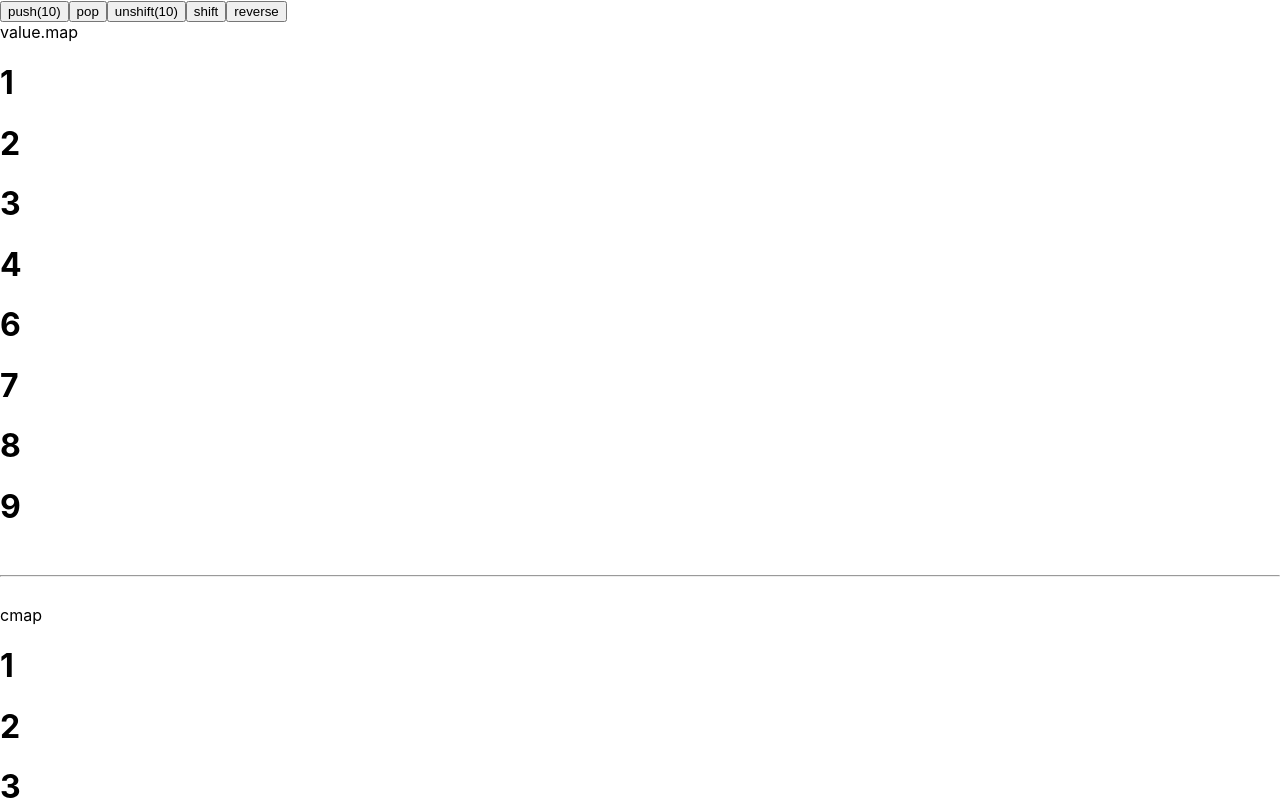
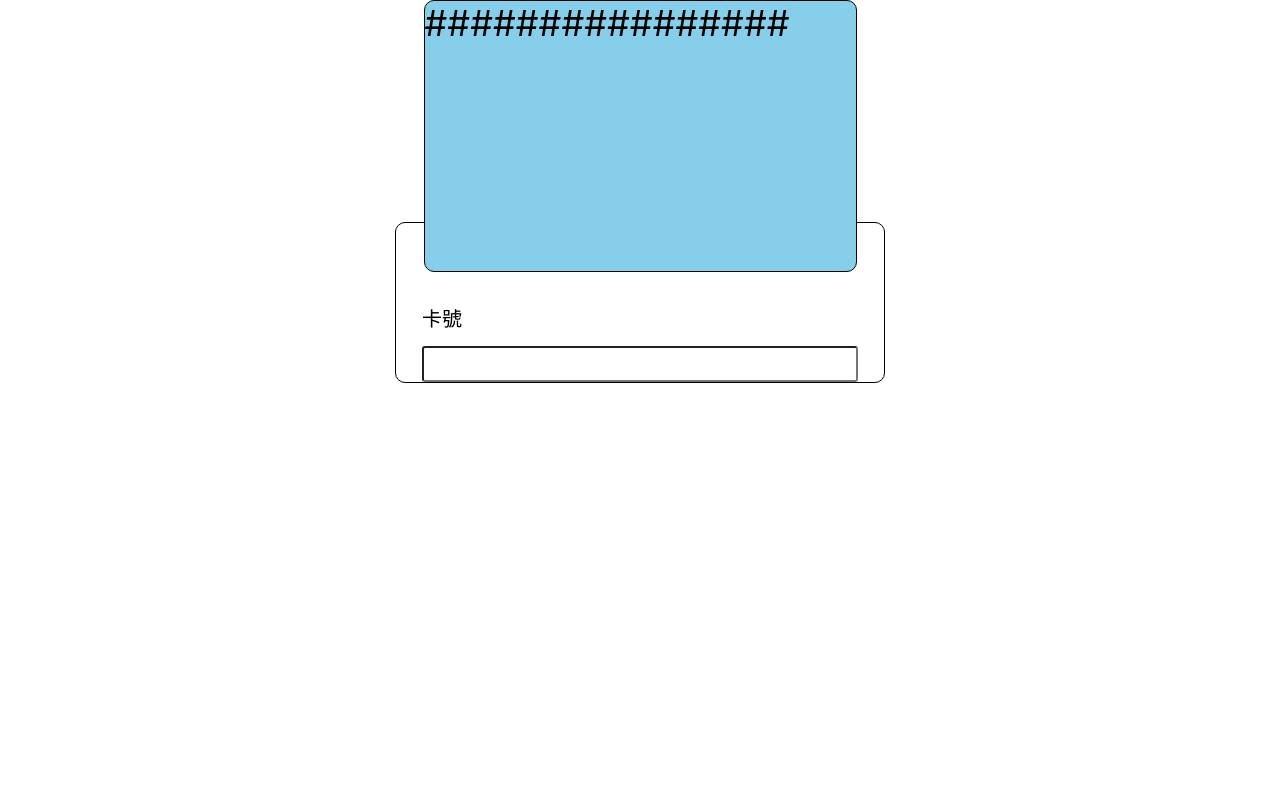
Before and after one commit to hunter850/react, a React (Vite) app: page / in a window 1280 px wide. Shown: the top 800 px of the page. Built offline with nearby package versions, Linux system fonts and the light colour scheme.

Commit message:
create creditcard

```diff
--- a/src/App.jsx
+++ b/src/App.jsx
@@ -1,7 +1,7 @@
-import TryArray from "./practice/51.TryArray";
+import CreditcarContainer from "./practice/CreditcardContainter";
 const App = () => {
     const el = (
-        <TryArray />
+        <CreditcarContainer />
     )
 
     return el;
--- /dev/null
+++ b/src/practice/CardForm.jsx
@@ -0,0 +1,34 @@
+import { Fragment } from "react"
+import InputMask from "react-input-mask"
+
+const CardForm = ({cardNumber, setCardNumber}) => {
+
+    // const handleInput = ({ target: { value } }) => setCardNumber(value.trim());
+    const handleInput = (event) => setCardNumber(event.target.value.trim());
+
+    const submitHandler = (event) => {
+        event.preventDefault();
+    }
+
+    const el = (
+        <Fragment>
+            <form onSubmit={submitHandler} style={{ margin: "-50px" }}>
+                <div style={{ padding: "80px 26px 0px", width: "50%", margin: "auto", border: "1px solid black", borderRadius: "10px" }}>
+                    <label htmlFor="card_number" style={{ marginBottom: "14px", display: "inline-block", fontSize: "20px" }}>卡號</label>
+                    <InputMask
+                        mask='9999999999999999'
+                        value={cardNumber}
+                        onChange={handleInput}
+                        maskChar={""}
+                        style={{ height: "36px", fontSize: "16px", width: "100%", borderRadius: "3px", padding: "0px 18px" }}
+                        id="card_number"
+                    />
+                </div>
+            </form>
+        </Fragment>
+    )
+
+    return el;
+}
+
+export default CardForm
--- /dev/null
+++ b/src/practice/CardNumberInput.jsx
@@ -0,0 +1,62 @@
+import { Fragment, useState, useEffect } from "react"
+import { CSSTransition, TransitionGroup } from "react-transition-group";
+
+import "./css/cardNumberInput.css"
+
+const CardNumberInput = ({ cardNumber }) => {
+
+    const [cardMask, setCardMask] = useState([
+        { content: "#", index: 0 },
+        { content: "#", index: 1 },
+        { content: "#", index: 2 },
+        { content: "#", index: 3 },
+        { content: "#", index: 4 },
+        { content: "#", index: 5 },
+        { content: "#", index: 6 },
+        { content: "#", index: 7 },
+        { content: "#", index: 8 },
+        { content: "#", index: 9 },
+        { content: "#", index: 10 },
+        { content: "#", index: 11 },
+        { content: "#", index: 12 },
+        { content: "#", index: 13 },
+        { content: "#", index: 14 },
+        { content: "#", index: 15 },
+    ])
+
+    const [tempArray, setTempArray] = useState([]);
+
+    useEffect(() => {
+        setTempArray(pre => {
+            pre.splice(0, cardNumber.split("").length, ...cardNumber.split(""));
+            return [...pre];
+        });
+    }, [cardNumber]);
+
+    return (
+        <Fragment>
+            <div className="card_number">
+                <TransitionGroup>
+                    {cardMask.map(item => (
+                        <Fragment key={item.index}>
+                            <CSSTransition in={item.index < cardNumber.split("").length} timeout={500} classNames="text_span slide">
+                                <span className="text_span">{cardNumber.split("")[item.index] === undefined ? tempArray[item.index] : cardNumber.split("")[item.index]}</span>
+                            </CSSTransition>
+                        </Fragment>
+                    ))}
+                </TransitionGroup>
+                <TransitionGroup>
+                    {cardMask.map(item => (
+                        <Fragment key={item.index}>
+                            <CSSTransition in={item.index >= cardNumber.split("").length} timeout={500} classNames="slide">
+                                <span>{item.content}</span>
+                            </CSSTransition>
+                        </Fragment>
+                    ))}
+                </TransitionGroup>
+            </div>
+        </Fragment>
+    );
+}
+
+export default CardNumberInput
--- /dev/null
+++ b/src/practice/Creditcard.jsx
@@ -0,0 +1,24 @@
+import { Fragment, useState } from "react"
+import CardNumberInput from "./CardNumberInput"
+import CardForm from "./CardForm"
+
+
+const Creditcard = () => {
+
+    const [cardNumber, setCardNumber] = useState("");
+
+    const el =  (
+        <Fragment>
+            <div className="card_container" style={{ width: "433px", height: "272px", border: "1px solid black", borderRadius: "10px", margin: "auto", backgroundColor: "skyblue", position: "relative", zIndex: "1" }}>
+                <CardNumberInput cardNumber={cardNumber} />
+            </div>
+            <div className="form_containter">
+                <CardForm cardNumber={cardNumber} setCardNumber={setCardNumber} />
+            </div>
+        </Fragment>
+    )
+
+    return el;
+}
+
+export default Creditcard
--- /dev/null
+++ b/src/practice/CreditcardContainter.jsx
@@ -0,0 +1,16 @@
+import { Fragment } from "react"
+import Creditcard from "./Creditcard";
+
+const CreditcarContainer = () => {
+    const el = (
+        <Fragment>
+            <div style={{padding: "0px 200px"}}>
+                <Creditcard />
+            </div>
+        </Fragment>
+    )
+
+    return el;
+}
+
+export default CreditcarContainer
--- /dev/null
+++ b/src/practice/css/cardNumberInput.css
@@ -0,0 +1,104 @@
+* {
+    box-sizing: border-box;
+    padding: 0px;
+    margin: 0px;
+    list-style-type: none;
+}
+
+.card_number {
+    position: relative;
+    height: 48px;
+}
+
+.card_number > div {
+    position: absolute;
+    top: 0px;
+    left: 0px;
+}
+
+.card_number span {
+    font-size: 36px;
+    padding: 0px;
+    width: 21.28px;
+}
+
+.text_span {
+    display: none;
+}
+
+.slide-enter {
+    opacity: 0;
+    transform: translateY(20px);
+    display: inline-block;
+}
+
+.slide-enter-active {
+    opacity: 1;
+    transform: translateY(0px);
+    transition: transform 0.25s ease-in-out, opacity 0.25s ease-in-out;
+    transition-delay: 0.1s;
+    display: inline-block;
+}
+
+.slide-enter-done {
+    opacity: 1;
+    transform: translateY(0px);
+    display: inline-block;
+}
+
+.slide-exit {
+    opacity: 1;
+    transform: translateY(0px);
+    display: inline-block;
+}
+
+.slide-exit-active {
+    opacity: 0;
+    transform: translateY(-20px);
+    transition: transform 0.25s ease-in-out, opacity 0.25s ease-in-out;
+    display: inline-block;
+}
+
+.slide-exit-done {
+    opacity: 0;
+    transform: translateY(-20px);
+    display: inline-block;
+}
+.right-enter {
+    opacity: 0;
+    transform: translateX(20px) rotate(45deg);
+    display: inline-block;
+}
+
+.right-enter-active {
+    opacity: 1;
+    transform: translateX(0px) rotate(0deg);
+    transition: transform 0.3s ease-in-out, opacity 0.3s ease-in-out;
+    transition-delay: 0.15s;
+    display: inline-block;
+}
+
+.right-enter-done {
+    opacity: 1;
+    transform: translateX(0px) rotate(0deg);
+    display: inline-block;
+}
+
+.right-exit {
+    opacity: 1;
+    transform: translateX(0px) rotate(0deg);
+    display: inline-block;
+}
+
+.right-exit-active {
+    opacity: 0;
+    transform: translateX(-20px) rotate(45deg);
+    transition: transform 0.3s ease-in-out, opacity 0.3s ease-in-out;
+    display: inline-block;
+}
+
+.right-exit-done {
+    opacity: 0;
+    transform: translateX(-20px) rotate(45deg);
+    display: inline-block;
+}
```
